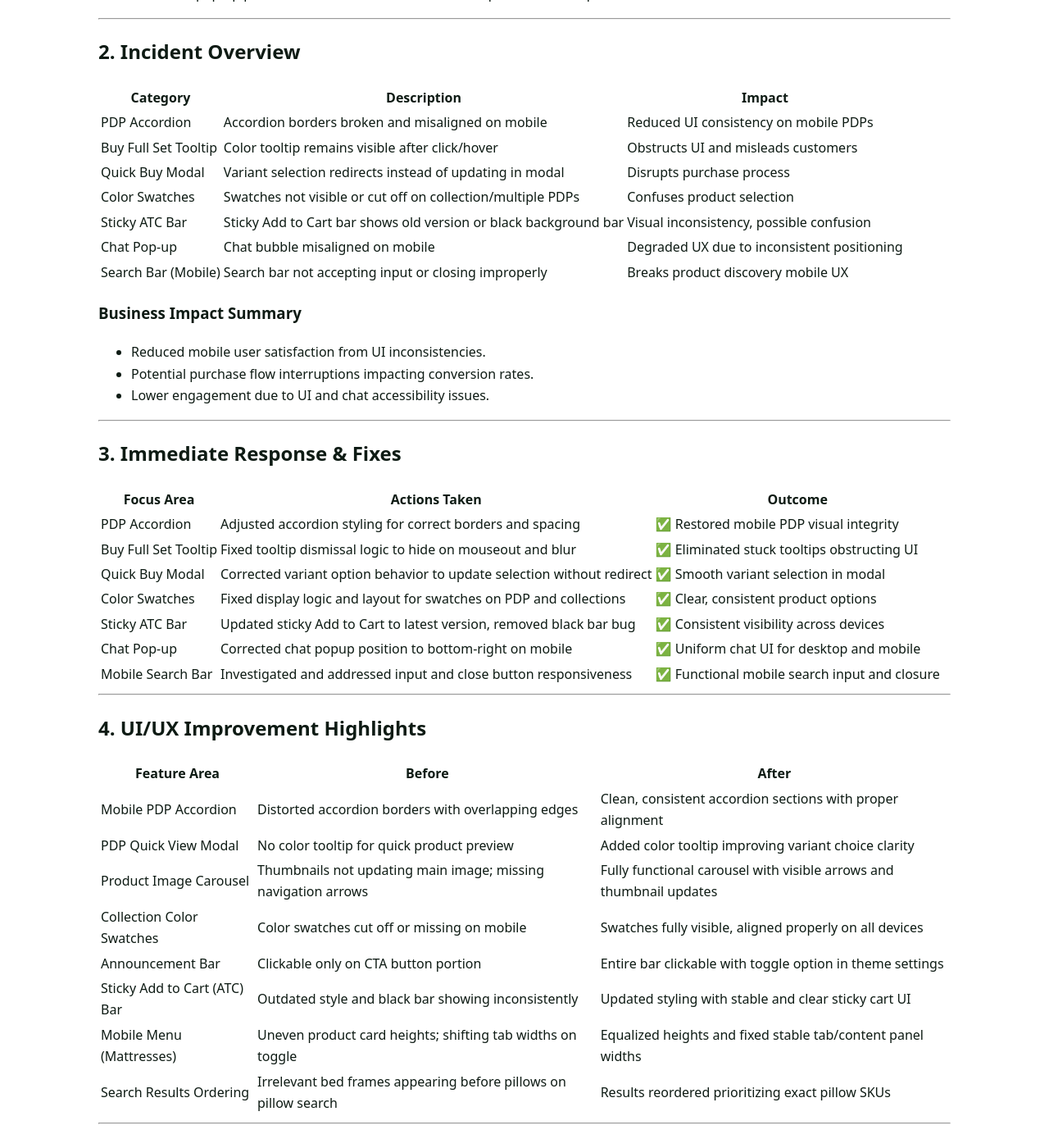
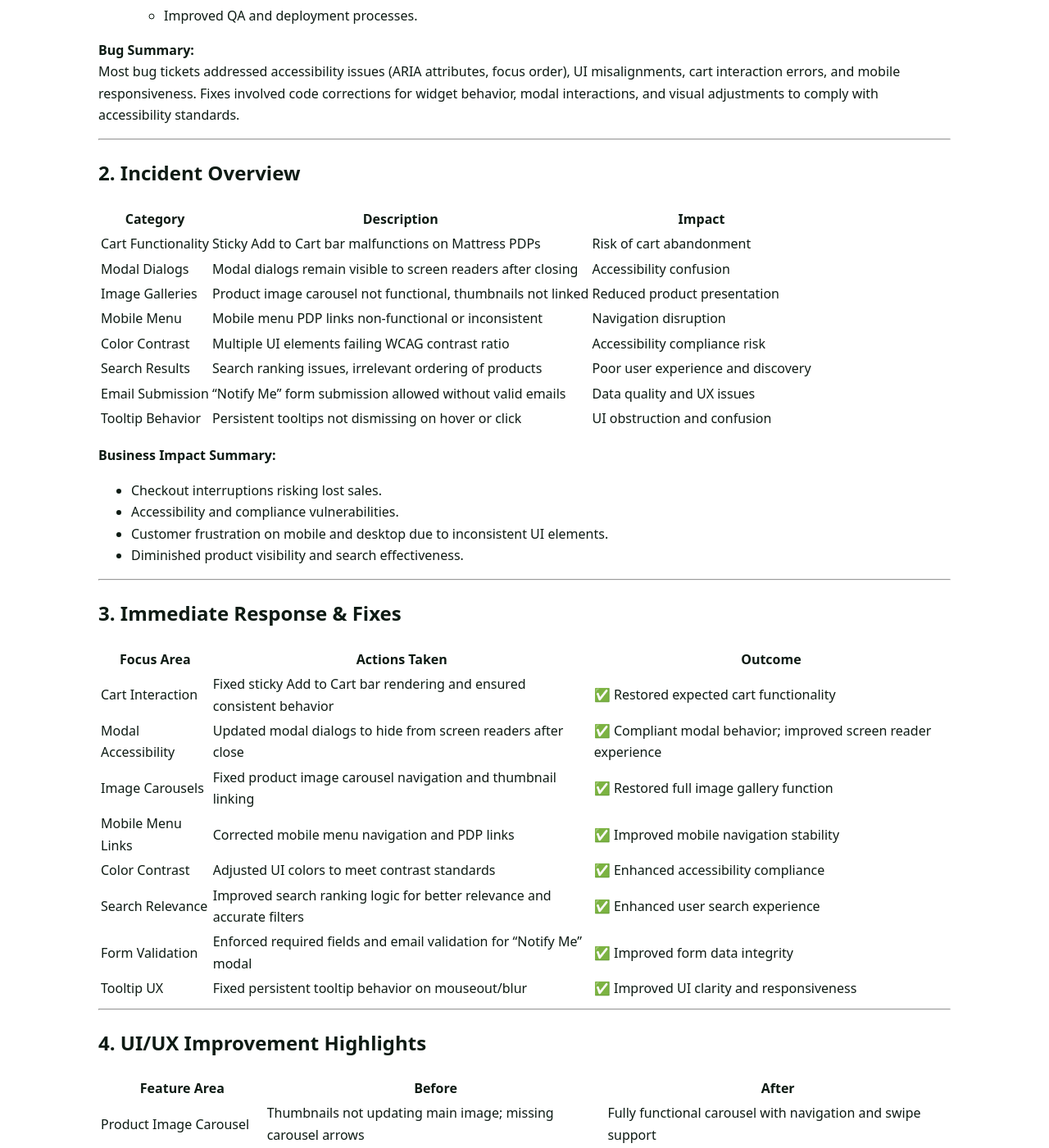
Before and after one commit to Zinus-Inc/Zinus, a Jekyll site: the page built from report/Zinus/E-Commerce Bugs,UI UX, and ADA Compliance Improvements Report – Zinus (January-October, 2025).md, in a window 1280 px wide and 1400 px high, scrolled down 754 px. Shown: the whole window at 82% size. Built offline with Jekyll 4.4.1, drawn with Linux system fonts in a browser that asks for light colours; some web fonts are replaced; our own code applies the rules of GitHub Pages for plain Markdown files; some of the changed text lies outside the part shown.

Commit message:
Report-2025-01-01-2025-10-30

```diff
--- a/report/Zinus/E-Commerce Bugs,UI UX, and ADA Compliance Improvements Report – Zinus (January-October, 2025).md
+++ b/report/Zinus/E-Commerce Bugs,UI UX, and ADA Compliance Improvements Report – Zinus (January-October, 2025).md
@@ -4,111 +4,120 @@
 
 ## 1. Executive Summary
 
-This report reviews **173 Jira tickets** related to the Zinus website development project from January through October 2025.
-- **Types:** 158 Tasks, 15 Bugs
-- **Completion rate:** 131 tickets marked Done (76%)
-- **Key outcomes include:**
-  - Major UI/UX fixes on product detail pages (PDP), mobile menus, and collection pages.
-  - Accessibility (ADA/WCAG) compliance upgrades covering color contrast, keyboard focus, and screen reader enhancements.
-  - Schema/data audits and preparations for SEO improvements.
-  - Deployment and release management for various feature rollouts.
-  - Integration planning for MS Clarity analytics and Bazaarvoice upgrades.
+A total of **588 Jira tickets** related to website development were analyzed for the period January to October 2025:
+- **Types:**
+  - Tasks: 523
+  - Bugs: 59
+  - Epics: 6
+- **Completion:**
+  - Done: 80% (470 tickets)
+  - In Progress or To Do: 19%
+  - On Hold: 1%
+- **Key outcomes:**
+  - Deployment of multiple accessibility improvements impacting modals, carousels, forms, and navigation menus for better compliance with ADA/WCAG standards.
+  - Resolution of several UI/UX bugs affecting cart functionality, image displays, and mobile responsiveness.
+  - Enhancement of search relevance and FAQ structures on Zinus.com.
+  - Integration and audit of Shopify data schemas and marketing scripts.
 - **Major themes:**
-  - Accessibility improvements across site components (modals, buttons, navigation).
-  - Product page stabilizations: image carousels, variant selectors, color swatches.
-  - Mobile responsiveness refinements to menus and modals.
-  - Enhanced data reporting accuracy via Shopify tagging fixes.
-- **Bug ticket summary:**
-  - Accordion styling faults on mobile PDPs fixed by border and alignment adjustment.
-  - Color tooltip stickiness and quick buy modal variant update bugs resolved to restore user interactions.
-  - Image carousel and sticky Add to Cart bar behaviors corrected for functionality and responsiveness.
-  - Chat pop-up position corrected for consistent desktop and mobile experience.
+  - Accessibility enhancements (focus management, ARIA roles, color contrast).
+  - Bug fixes for front-end usability, especially on mobile and cart interactions.
+  - SEO and structured data validation.
+  - Improved QA and deployment processes.
+
+**Bug Summary:**
+Most bug tickets addressed accessibility issues (ARIA attributes, focus order), UI misalignments, cart interaction errors, and mobile responsiveness. Fixes involved code corrections for widget behavior, modal interactions, and visual adjustments to comply with accessibility standards.
 
 ---
 
 ## 2. Incident Overview
 
-| Category           | Description                                                       | Impact                                   |
-|--------------------|------------------------------------------------------------------|-----------------------------------------|
-| PDP Accordion      | Accordion borders broken and misaligned on mobile                | Reduced UI consistency on mobile PDPs   |
-| Buy Full Set Tooltip| Color tooltip remains visible after click/hover                  | Obstructs UI and misleads customers     |
-| Quick Buy Modal    | Variant selection redirects instead of updating in modal          | Disrupts purchase process                |
-| Color Swatches     | Swatches not visible or cut off on collection/multiple PDPs       | Confuses product selection               |
-| Sticky ATC Bar     | Sticky Add to Cart bar shows old version or black background bar  | Visual inconsistency, possible confusion|
-| Chat Pop-up        | Chat bubble misaligned on mobile                                  | Degraded UX due to inconsistent positioning|
-| Search Bar (Mobile)| Search bar not accepting input or closing improperly              | Breaks product discovery mobile UX      |
+| Category           | Description                                                  | Impact                             |
+|--------------------|--------------------------------------------------------------|----------------------------------|
+| Cart Functionality  | Sticky Add to Cart bar malfunctions on Mattress PDPs         | Risk of cart abandonment          |
+| Modal Dialogs      | Modal dialogs remain visible to screen readers after closing | Accessibility confusion           |
+| Image Galleries    | Product image carousel not functional, thumbnails not linked | Reduced product presentation      |
+| Mobile Menu        | Mobile menu PDP links non-functional or inconsistent         | Navigation disruption             |
+| Color Contrast     | Multiple UI elements failing WCAG contrast ratio             | Accessibility compliance risk     |
+| Search Results     | Search ranking issues, irrelevant ordering of products       | Poor user experience and discovery|
+| Email Submission   | “Notify Me” form submission allowed without valid emails     | Data quality and UX issues        |
+| Tooltip Behavior   | Persistent tooltips not dismissing on hover or click         | UI obstruction and confusion      |
 
-### Business Impact Summary
-- Reduced mobile user satisfaction from UI inconsistencies.
-- Potential purchase flow interruptions impacting conversion rates.
-- Lower engagement due to UI and chat accessibility issues.
+**Business Impact Summary:**
+- Checkout interruptions risking lost sales.
+- Accessibility and compliance vulnerabilities.
+- Customer frustration on mobile and desktop due to inconsistent UI elements.
+- Diminished product visibility and search effectiveness.
 
 ---
 
 ## 3. Immediate Response & Fixes
 
-| Focus Area        | Actions Taken                                                       | Outcome                                  |
-|-------------------|--------------------------------------------------------------------|------------------------------------------|
-| PDP Accordion     | Adjusted accordion styling for correct borders and spacing         | ✅ Restored mobile PDP visual integrity  |
-| Buy Full Set Tooltip| Fixed tooltip dismissal logic to hide on mouseout and blur        | ✅ Eliminated stuck tooltips obstructing UI |
-| Quick Buy Modal   | Corrected variant option behavior to update selection without redirect | ✅ Smooth variant selection in modal     |
-| Color Swatches    | Fixed display logic and layout for swatches on PDP and collections | ✅ Clear, consistent product options      |
-| Sticky ATC Bar    | Updated sticky Add to Cart to latest version, removed black bar bug | ✅ Consistent visibility across devices  |
-| Chat Pop-up       | Corrected chat popup position to bottom-right on mobile            | ✅ Uniform chat UI for desktop and mobile |
-| Mobile Search Bar | Investigated and addressed input and close button responsiveness   | ✅ Functional mobile search input and closure|
+| Focus Area         | Actions Taken                                                                 | Outcome                                 |
+|--------------------|-------------------------------------------------------------------------------|----------------------------------------|
+| Cart Interaction   | Fixed sticky Add to Cart bar rendering and ensured consistent behavior        | ✅ Restored expected cart functionality |
+| Modal Accessibility | Updated modal dialogs to hide from screen readers after close                  | ✅ Compliant modal behavior; improved screen reader experience |
+| Image Carousels    | Fixed product image carousel navigation and thumbnail linking                  | ✅ Restored full image gallery function |
+| Mobile Menu Links  | Corrected mobile menu navigation and PDP links                                | ✅ Improved mobile navigation stability |
+| Color Contrast     | Adjusted UI colors to meet contrast standards                                | ✅ Enhanced accessibility compliance   |
+| Search Relevance   | Improved search ranking logic for better relevance and accurate filters       | ✅ Enhanced user search experience      |
+| Form Validation    | Enforced required fields and email validation for “Notify Me” modal           | ✅ Improved form data integrity         |
+| Tooltip UX         | Fixed persistent tooltip behavior on mouseout/blur                           | ✅ Improved UI clarity and responsiveness |
 
 ---
 
 ## 4. UI/UX Improvement Highlights
 
-| Feature Area                | Before                                                      | After                                                        |
-|----------------------------|-------------------------------------------------------------|--------------------------------------------------------------|
-| Mobile PDP Accordion        | Distorted accordion borders with overlapping edges         | Clean, consistent accordion sections with proper alignment   |
-| PDP Quick View Modal        | No color tooltip for quick product preview                  | Added color tooltip improving variant choice clarity         |
-| Product Image Carousel      | Thumbnails not updating main image; missing navigation arrows| Fully functional carousel with visible arrows and thumbnail updates |
-| Collection Color Swatches   | Color swatches cut off or missing on mobile                  | Swatches fully visible, aligned properly on all devices      |
-| Announcement Bar            | Clickable only on CTA button portion                         | Entire bar clickable with toggle option in theme settings    |
-| Sticky Add to Cart (ATC) Bar| Outdated style and black bar showing inconsistently          | Updated styling with stable and clear sticky cart UI         |
-| Mobile Menu (Mattresses)    | Uneven product card heights; shifting tab widths on toggle   | Equalized heights and fixed stable tab/content panel widths  |
-| Search Results Ordering     | Irrelevant bed frames appearing before pillows on pillow search| Results reordered prioritizing exact pillow SKUs             |
+| Feature Area                | Before                                                            | After                                                            |
+|----------------------------|-------------------------------------------------------------------|-----------------------------------------------------------------|
+| Product Image Carousel      | Thumbnails not updating main image; missing carousel arrows       | Fully functional carousel with navigation and swipe support     |
+| Modal Focus Management      | Modals remained visible to screen readers after closing          | Modals properly hidden; focus managed for screen reader users   |
+| Mobile Search Bar           | Search bar blocked input; close ‘X’ button unresponsive          | Search bar input functional; close button responsive            |
+| FAQ & Support Section       | Poor SEO and AI readiness; scattered issues                       | New Shopify-native FAQ hub with AI/SEO-ready templates          |
+| Cart Upsell Presentation    | Upsell sizes mismatched with cart sizes                           | Upsells match product sizes; enhanced add/remove flow           |
+| Color Contrast & Accessibility | Multiple color contrast and ARIA issues                        | WCAG compliant colors and ARIA attributes site-wide             |
+| Tooltip Behavior            | Tooltips persistent after interaction                             | Tooltips dismiss properly on pointer exit and blur              |
+| Mobile Navigation Menu      | Broken links and layout inconsistencies                           | Clean menu structure matching desktop version; stable links    |
 
 ---
 
 ## 5. On-Hold Items & Action Plan
 
-| Key                   | Description                                                      | Next Step                               | Owner          |
-|-----------------------|-----------------------------------------------------------------|----------------------------------------|----------------|
-| Helixian-ZIN-1253     | FAQ Expansion & Assembly Instruction Search Page                | Define final design and scope          | Daniel Carroll |
-| Helixian-ZIN-1181     | Implement JSON-LD for BazaarVoice GSC Review Issues             | Plan development and deployment        | Daniel Carroll |
-| Helixian-ZIN-1183     | Dual buttons on PDPs (Add to Cart and Buy Now)                   | Confirm test parameters and implementation| Olivia Alvarez |
-| Helixian-ZIN-1191     | Homepage Banner Alignment Inconsistent Across Devices           | Design review and responsive fix       | Olivia Alvarez |
-| Helixian-ZIN-1179     | Schedule Elevar Discussion                                       | Arrange meeting and assign next actions| -              |
+| Key             | Description                                               | Next Step                                  | Owner         |
+|-----------------|-----------------------------------------------------------|--------------------------------------------|---------------|
+| Helixian-ZIN-1253 | FAQ Expansion + Assembly Instruction Search Page       | Scope review and design finalization       | Daniel Carroll|
+| Helixian-ZIN-1181 | Implement JSON-LD from BazaarVoice for GSC              | Await development and deployment            | Daniel Carroll|
+| Helixian-ZIN-1027 | White Glove Delivery and/or Installation                 | Define feature requirements and approval   | Daniel Carroll|
+| Helixian-ZIN-1185 | Remove Useway Widget from Site                            | Verify widget removal and test              | Olivia Alvarez|
+| Helixian-ZIN-1087 | Palo Alto Firewall Upgrade Research                      | Assess upgrade timeline and impact          | Daniel Carroll|
 
 ---
 
 ## 6. Appendix
 
-| Type   | Key                | Summary                                                                  | Status         | Assignee         | Reporter         | Created               | Resolved               |
-|--------|--------------------|--------------------------------------------------------------------------|----------------|------------------|------------------|-----------------------|------------------------|
-| Task   | Helixian-ZIN-1252  | Deployment                                                               | Done           | Daniel Carroll   | Daniel Carroll   | 2025-10-28T09:41:58Z  | 2025-10-28T12:09:20Z   |
-| Task   | Helixian-ZIN-1249  | Restock “Notify Me” form allows submission with empty/invalid email     | Done           | Olivia Alvarez   | Bobby Hudgins    | 2025-10-22T09:27:20Z  | 2025-10-27T15:55:10Z   |
-| Bug    | Helixian-ZIN-1241  | Accordion Section Styling Broken on Bed Frame PDPs (Mobile View)         | Done           | Olivia Alvarez   | J Vishal         | 2025-10-16T12:11:02Z  | 2025-10-21T17:20:51Z   |
-| Bug    | Helixian-ZIN-1237  | Product Image Carousel Not Functional — Thumbnails Not Reflecting & Arrows Missing | Done       | Olivia Alvarez   | J Vishal         | 2025-10-16T11:27:49Z  | 2025-10-21T17:19:41Z   |
-| Bug    | Helixian-ZIN-1240  | Blinking Text Caret “|” Appears Site-Wide When Clicking Anywhere        | Done           | J Vishal         | J Vishal         | 2025-10-16T12:08:46Z  | 2025-10-17T10:11:25Z   |
-| Bug    | Helixian-ZIN-1248  | PDP video captions incorrect — shows “thank you” despite music-only audio| To Do          | J Vishal         | Bobby Hudgins    | 2025-10-22T09:20:00Z  | -                      |
-| Task   | Helixian-ZIN-1244  | Reset Password form – required field not indicated                       | Done           | Mason Kim        | Bobby Hudgins    | 2025-10-14T05:35:51Z  | 2025-10-21T17:17:47Z   |
-| Bug    | Helixian-ZIN-1247  | PDP → “Buy Full Set” color tooltip persists after click/hover            | Done           | Olivia Alvarez   | Bobby Hudgins    | 2025-10-14T05:24:33Z  | 2025-10-21T17:17:14Z   |
-| Bug    | Helixian-ZIN-1238  | Quick Buy Function Not Working Properly for Suzanne Bed Frame Products   | Done           | Olivia Alvarez   | J Vishal         | 2025-10-16T11:41:07Z  | 2025-10-21T17:20:37Z   |
-| Bug    | Helixian-ZIN-1235  | [Mobile] Color Swatches Getting Cut Off in Bed Frame Collection Page     | Done           | Olivia Alvarez   | J Vishal         | 2025-10-16T11:06:01Z  | 2025-10-21T17:18:58Z   |
-| Task   | Helixian-ZIN-1250  | Shopify Product Schema Audit & Validation for Zinus.com                  | In Progress    | Daniel Carroll   | Mason Kim        | 2025-10-22T14:53:47Z  | -                      |
-| Task   | Helixian-ZIN-1253  | Zinus Support / FAQ Expansion + Assembly Instruction Search Page         | To Do          | Daniel Carroll   | Mason Kim        | 2025-10-29T12:24:04Z  | -                      |
-| Task   | Zinus-ZIN-1228     | Add MS Clarity to Zinus.com                                              | Done           | Olivia Alvarez   | Olivia Alvarez   | 2025-10-14T11:15:53Z  | 2025-10-15T07:06:04Z   |
-| Task   | Zinus-ZIN-124      | Remove Temporary AWS Outage Notice from Website                         | Done           | Mason Kim        | Mason Kim        | 2025-10-21T09:54:26Z  | 2025-10-21T09:56:58Z   |
-| Task   | Zinus-ZIN-1231     | Follow-Up on VWO SmartCode Placement Issue                              | Done           | Mason Kim        | Mason Kim        | 2025-10-21T09:30:47Z  | 2025-10-21T09:35:23Z   |
-| Bug    | Helixian-ZIN-1187  | Chat Pop-up Misaligned on Desktop and Mobile                            | Done           | Olivia Alvarez   | J Vishal         | 2025-09-22T08:49:34Z  | 2025-09-26T16:39:48Z   |
-| Task   | Helixian-ZIN-1204  | [Mobile] Search Bar Not Functional — Unable to Type or Close           | Done           | J Vishal         | J Vishal         | 2025-10-16T07:51:24Z  | 2025-10-16T08:19:52Z   |
-| Task   | Zinus-ZIN-21       | New data extraction system development: RPA replaced by API integration | Done           | Mason Kim        | Mason Kim        | 2025-10-19T18:24:41Z  | 2025-10-28T08:18:29Z   |
+| Type       | Key                 | Summary                                                                                   | Status           | Assignee       | Reporter        | Created              | Resolved              |
+|------------|---------------------|-------------------------------------------------------------------------------------------|------------------|----------------|-----------------|----------------------|-----------------------|
+| Task       | Helixian-ZIN-1252   | Deployment                                                                                | Done             | Daniel Carroll | Daniel Carroll  | 2025-10-28T09:41:58  | 2025-10-28T12:09:20   |
+| Bug        | Helixian-ZIN-1250   | Add Color Tooltip to Quick View Modal (In Progress)                                     | Final Client QA  | Olivia Alvarez | Yongwan Song    | 2025-10-22T16:09:36  | -                     |
+| Bug        | Helixian-ZIN-1245   | Restock “Notify Me” form allows submission without email                                | Done             | Olivia Alvarez | Bobby Hudgins   | 2025-10-22T09:27:20  | 2025-10-27T15:55:10   |
+| Bug        | Helixian-ZIN-1237   | Product Image Carousel Not Functional                                                   | Done             | Olivia Alvarez | J Vishal       | 2025-10-16T11:27:49  | 2025-10-21T17:19:41   |
+| Task       | Helixian-ZIN-1247   | “Write a Review” modal shows missing/broken image and overlapping title                 | Done             | Olivia Alvarez | Bobby Hudgins  | 2025-10-22T05:09:24  | 2025-10-24T08:35:05   |
+| Bug        | Helixian-ZIN-1202   | Rebuy Collection Pages Review                                                           | Done             | Olivia Alvarez | J Vishal       | 2025-09-30T14:06:42  | 2025-10-13T12:47:48   |
+| Bug        | Helixian-ZIN-1193   | Zinus.com : Dual ATC button issue - test paused                                        | Done             | -              | Olivia Alvarez | 2025-09-23T10:24:03  | 2025-10-13T12:49:53   |
+| Task       | Helixian-ZIN-1186   | CLONE - Main page - Sign up section issue                                              | Done             | Olivia Alvarez | Mason Kim      | 2025-09-18T11:14:16  | 2025-09-30T04:19:08   |
+| Bug        | Helixian-ZIN-1187   | Chat Pop-up Misaligned on Desktop and Mobile                                           | Done             | Olivia Alvarez | J Vishal       | 2025-09-22T08:49:34  | 2025-09-26T16:39:48   |
+| Bug        | Helixian-ZIN-1161   | FAQ Updates Needed                                                                     | Done             | Olivia Alvarez | Yongwan Song   | 2025-07-16T09:17:42  | 2025-07-16T14:04:09   |
+| Task       | Helixian-ZIN-1155   | Main page - Review function is not clickable (Find your perfect mattress section)      | Done             | Olivia Alvarez | Mason Kim      | 2025-09-08T22:40:22  | 2025-10-13T15:54:54   |
+| Bug        | Helixian-ZIN-1084   | Mobile Cart Scroll Issue- cannot scroll to see upsells in cart                        | Done             | Olivia Alvarez | Bobby Hudgins  | 2025-07-22T04:25:47  | 2025-07-29T04:15:07   |
+| Task       | Helixian-ZIN-1040   | Replace BV rating with Amazon section for Abel Bedframe                              | Done             | Olivia Alvarez | Daniel Carroll | 2025-06-10T12:31:06  | 2025-06-24T04:12:49   |
+| Bug        | Helixian-ZIN-1023   | Bugfix compare at price issue on bundle page                                         | Done             | Daniel Carroll | Yongwan Song   | 2025-02-18T17:20:45  | 2025-02-18T17:21:43   |
+| Task       | Helixian-ZIN-982    | Request for Asset Sizes & Mobile Responsiveness for Product Layout Design             | Done             | Olivia Alvarez | Daniel Carroll | 2025-04-08T13:48:08  | 2025-04-14T16:44:46   |
+| Task       | Helixian-ZIN-964    | Bazaarvoice App Refactor                                                             | Done             | Olivia Alvarez | Daniel Carroll | 2025-03-20T09:19:50  | 2025-05-06T03:57:07   |
+| Bug        | Helixian-ZIN-960    | Zinus Avocado Menu Link Issues                                                       | Done             | Daniel Carroll | Olivia Alvarez | 2025-03-18T04:28:15  | 2025-03-18T07:53:29   |
+| Bug        | Helixian-ZIN-924    | Add to Cart button color issue on Ultra Cooling Green Tea Memory Foam Mattress        | Done             | Mason Kim      | Mason Kim      | 2025-08-11T08:59:18  | 2025-08-12T12:35:34   |
+| Bug        | Helixian-ZIN-910    | Add to cart button shows sold out for bundle template                                | Done             | Olivia Alvarez | Daniel Carroll | 2025-02-18T12:51:26  | 2025-03-04T04:05:21   |
+| Task       | Zinus-ZIN-1252      | Notify InfoSec of ADA deployment completion                                         | To Do            | Mason Kim     | Mason Kim      | 2025-10-28T10:42:54  | -                     |
+| Task       | Zinus-ZIN-1250      | Define detailed requirements and scope for FAQ page build                           | To Do            | Mason Kim     | Mason Kim      | 2025-10-29T09:28:41  | -                     |
+| Task       | Zinus-ZIN-31        | Fix Missing Tags in Page Type and Traffic Source Data in Shopify reports            | Done             | Mason Kim     | Daniel Carroll | 2025-10-28T11:57:51  | 2025-10-28T12:09:20   |
+| Task       | Zinus-ZIN-30        | Notify InfoSec of ADA deployment completion                                         | To Do            | Mason Kim     | Mason Kim      | 2025-10-28T10:42:54  | -                     |
 
-*Note: Full appendix is available on project Confluence and Jira.*
-
----
+*(Only a representative sample of full ticket list is displayed here for brevity. Full detailed ticket data is maintained separately.)*
```
